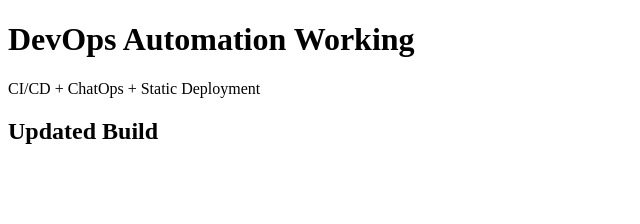
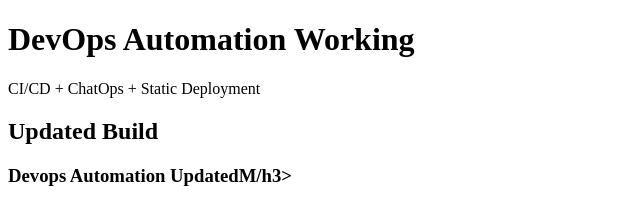
Before and after one commit to Arian-B/devops-webapp, a plain HTML site: page index.html in a window 1280 px wide. Shown: the whole page, without its empty margins (0-640 px from the left). Drawn offline with Linux system fonts and the light colour scheme.

Commit message:
Updated message

```diff
--- a/index.html
+++ b/index.html
@@ -7,5 +7,6 @@
   <h1>DevOps Automation Working</h1>
   <p>CI/CD + ChatOps + Static Deployment</p>
   <h2>Updated Build</h2>
+  <h3>Devops Automation UpdatedM/h3>
 </body>
 </html>
```
